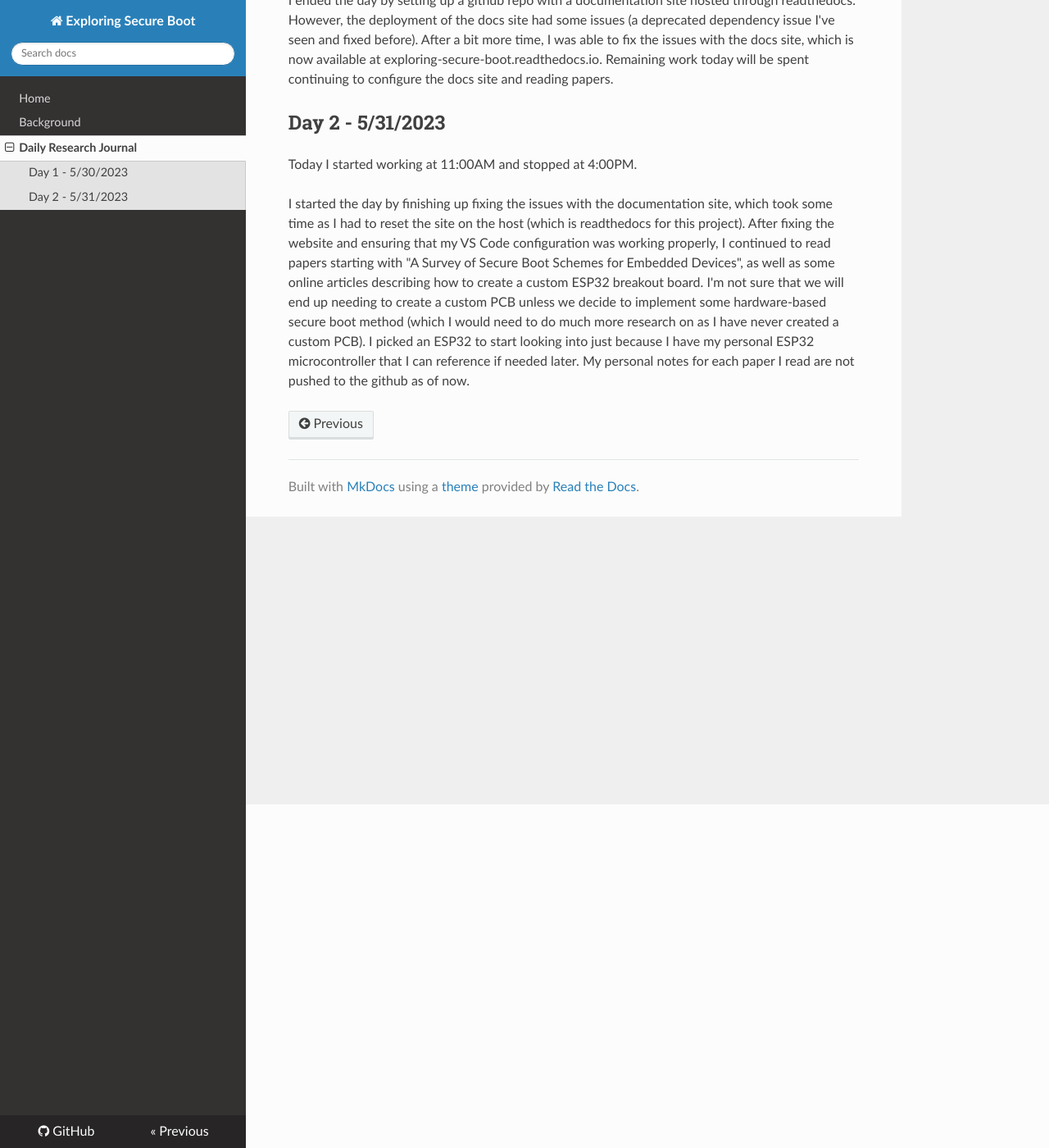
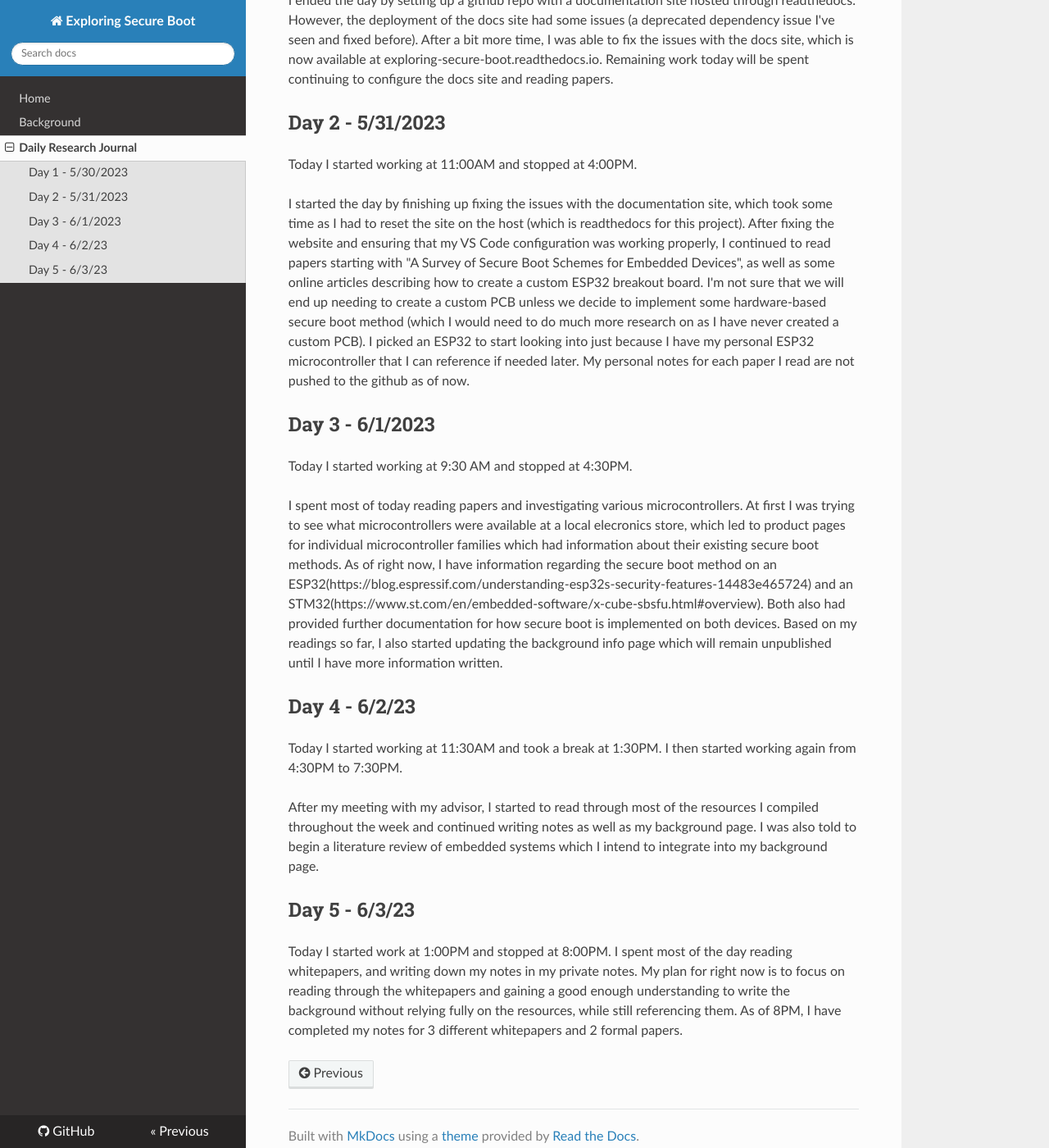
Before and after one commit to Galactius/exploring-secure-boot, an MkDocs documentation site: the page built from docs/daily-log.md, in a window 1280 px wide and 1400 px high, scrolled down 419 px. Shown: the whole window at 82% size. Built offline with MkDocs 1.6.1, drawn with Linux system fonts in a browser that asks for light colours; nearby versions of some CDN libraries.

Commit message:
Updated Background & Daily log

```diff
--- a/docs/daily-log.md
+++ b/docs/daily-log.md
@@ -11,3 +11,19 @@ I started today by reviewing the project requirements as described in the schedu
 Today I started working at 11:00AM and stopped at 4:00PM.
 
 I started the day by finishing up fixing the issues with the documentation site, which took some time as I had to reset the site on the host (which is readthedocs for this project). After fixing the website and ensuring that my VS Code configuration was working properly, I continued to read papers starting with "A Survey of Secure Boot Schemes for Embedded Devices", as well as some online articles describing how to create a custom ESP32 breakout board. I'm not sure that we will end up needing to create a custom PCB unless we decide to implement some hardware-based secure boot method (which I would need to do much more research on as I have never created a custom PCB). I picked an ESP32 to start looking into just because I have my personal ESP32 microcontroller that I can reference if needed later. My personal notes for each paper I read are not pushed to the github as of now.
+
+## Day 3 - 6/1/2023
+
+Today I started working at 9:30 AM and stopped at 4:30PM.
+
+I spent most of today reading papers and investigating various microcontrollers. At first I was trying to see what microcontrollers were available at a local elecronics store, which led to product pages for individual microcontroller families which had information about their existing secure boot methods. As of right now, I have information regarding the secure boot method on an ESP32(https://blog.espressif.com/understanding-esp32s-security-features-14483e465724) and an STM32(https://www.st.com/en/embedded-software/x-cube-sbsfu.html#overview). Both also had provided further documentation for how secure boot is implemented on both devices. Based on my readings so far, I also started updating the background info page which will remain unpublished until I have more information written.
+
+## Day 4 - 6/2/23
+
+Today I started working at 11:30AM and took a break at 1:30PM. I then started working again from 4:30PM to 7:30PM.
+
+After my meeting with my advisor, I started to read through most of the resources I compiled throughout the week and continued writing notes as well as my background page. I was also told to begin a literature review of embedded systems which I intend to integrate into my background page.
+
+## Day 5 - 6/3/23
+
+Today I started work at 1:00PM and stopped at 8:00PM. I spent most of the day reading whitepapers, and writing down my notes in my private notes. My plan for right now is to focus on reading through the whitepapers and gaining a good enough understanding to write the background without relying fully on the resources, while still referencing them. As of 8PM, I have completed my notes for 3 different whitepapers and 2 formal papers.
```
Also changed, not shown: docs/background.md (+7 -1 lines), docs/index.md (+1 -0 lines).
